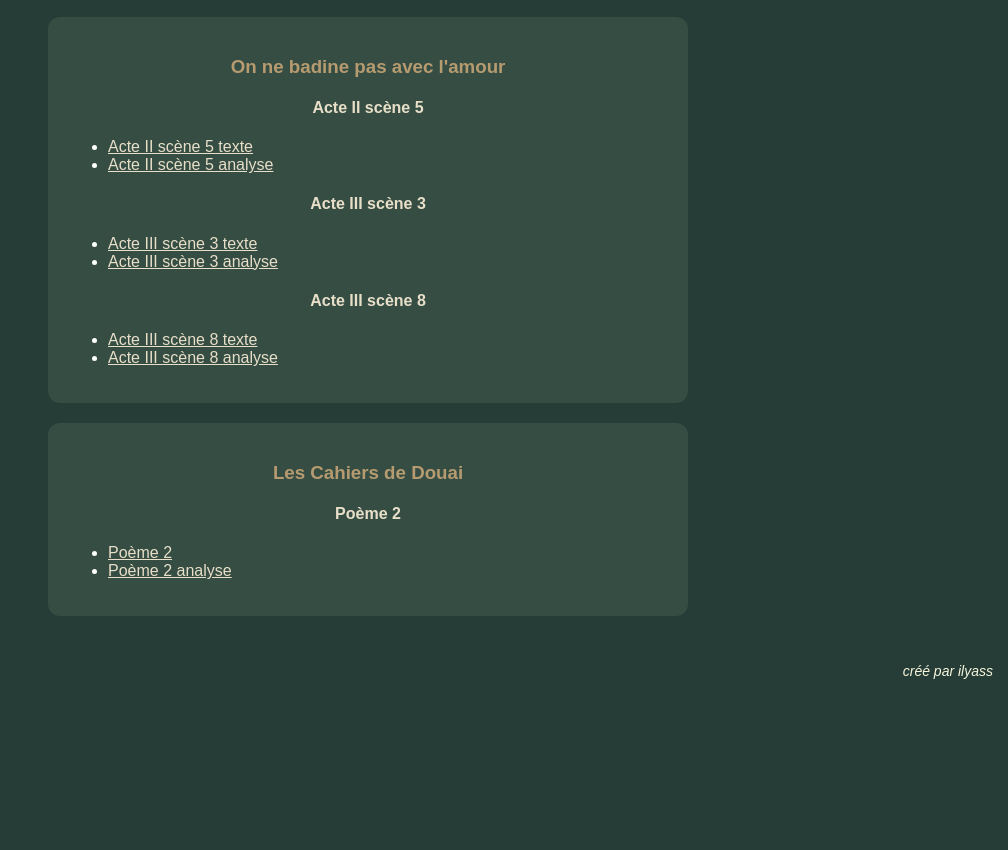
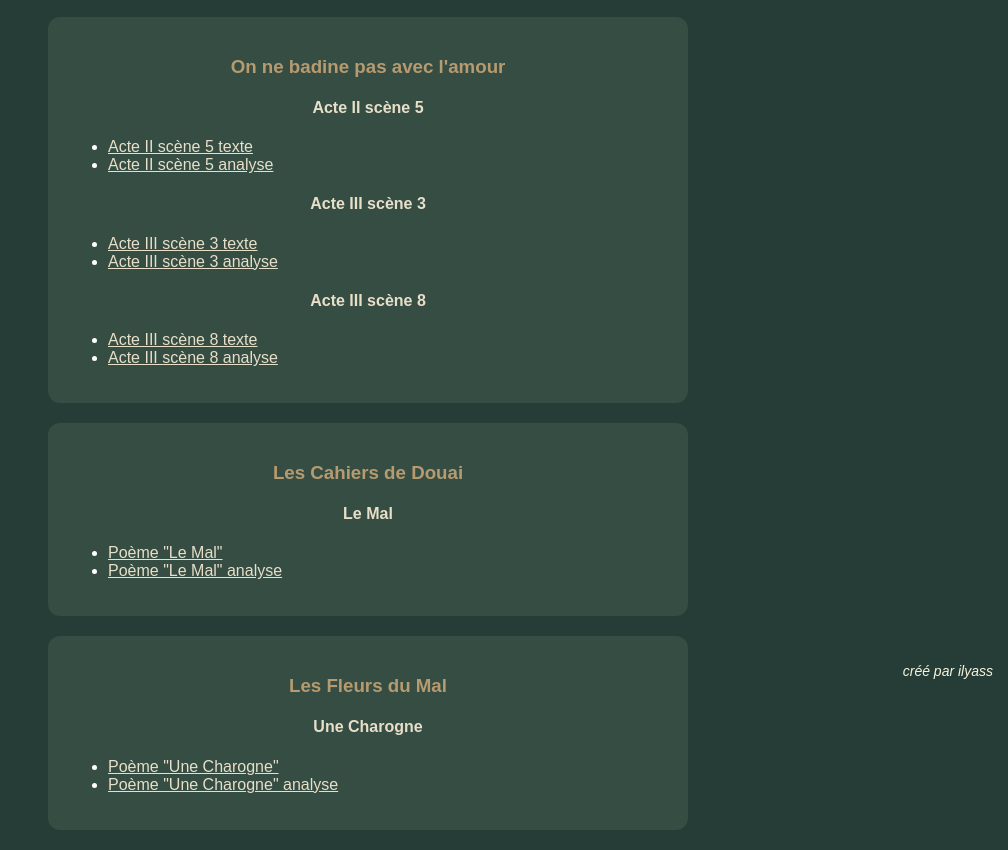
Before and after one commit to il78ys-star/francais-bac, a plain HTML site: page index.html in a window 1280 px wide. Shown: the part 111-961 px from the top of the page, without its empty margins (272-1280 px from the left). Before the commit the page ends 800 px from the top, so only its background shows below. Drawn offline with Linux system fonts and the light colour scheme.

Commit message:
Add new poems and analyses to index.html
Updated content in index.html with new poems and analyses.

```diff
--- a/index.html
+++ b/index.html
@@ -85,17 +85,35 @@
 </div>
 <div class="carte">
     <h3>Les Cahiers de Douai</h3>
-    <h4>Poème 2</h4>
+    <h4>Le Mal</h4>
         <p>
           <ul>
             <li>
              <a href="https://drive.google.com/file/d/1zpzsbEjX08K0TSsQDx7hAj1TZj67IN6L/view?usp=drive_link" target="_blank">
-                Poème 2
+                Poème "Le Mal"
             </a>
             </li>
             <li>
              <a href="https://drive.google.com/file/d/13Sjyr4imMnq1Rq0TfTiEND2pYRl0CyCd/view?usp=drive_link" target="_blank">
-                Poème 2 analyse
+                Poème "Le Mal" analyse
+             </a>
+            </li>
+          </ul>
+        </p>
+</div>
+<div class="carte">
+    <h3>Les Fleurs du Mal</h3>
+    <h4>Une Charogne</h4>
+        <p>
+          <ul>
+            <li>
+             <a href="https://drive.google.com/file/d/1iEDfQEED9W51DzsYj92pN2dXAv1k9XoB/view?usp=drive_link" target="_blank">
+                Poème "Une Charogne"
+            </a>
+            </li>
+            <li>
+             <a href="https://drive.google.com/file/d/1AOLQyVMK7TOQSVMkV0uQN7yUiMfqw4yn/view?usp=drive_link" target="_blank">
+                Poème "Une Charogne" analyse
              </a>
             </li>
           </ul>
```
